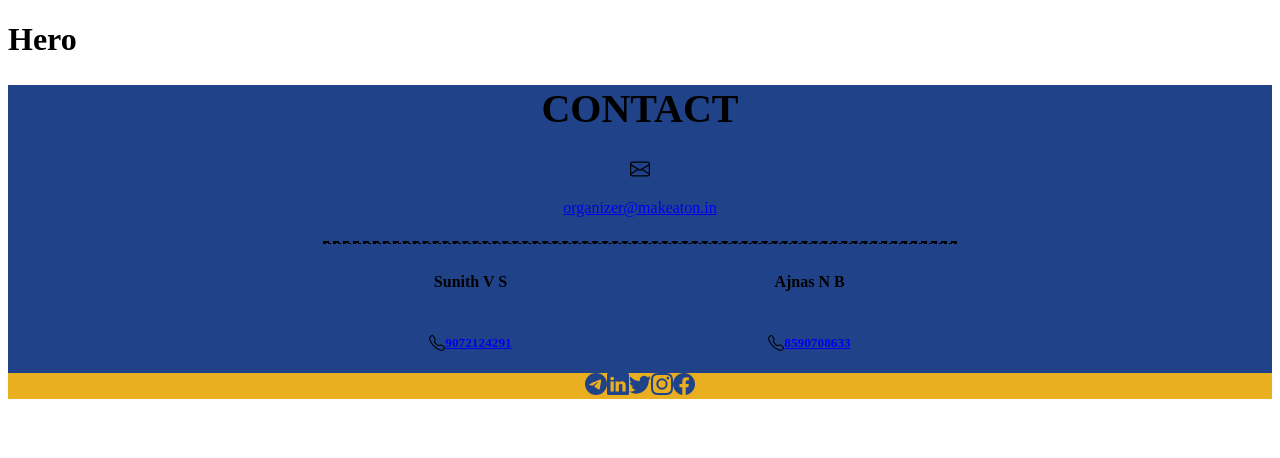
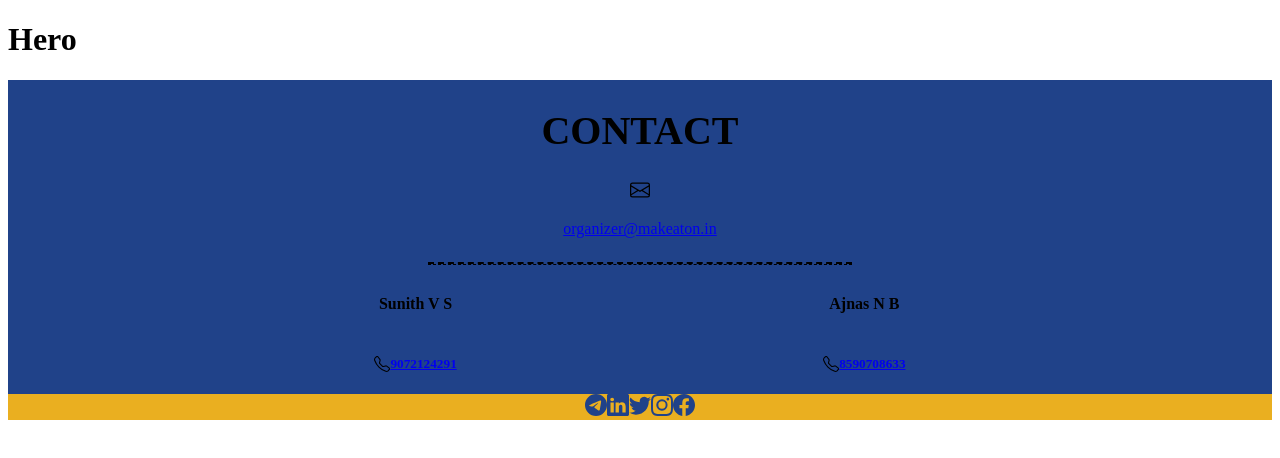
Before and after one commit to Make-a-Ton/make-a-ton-2024, a Next.js app: page / in a window 1280 px wide. Shown: the top 458 px of the page. Built offline with nearby package versions, Linux system fonts and the light colour scheme.

Commit message:
ui refactoring done

```diff
--- a/src/sections/Footer/Footer.jsx
+++ b/src/sections/Footer/Footer.jsx
@@ -4,14 +4,14 @@ const Footer = () => {
   return (
     <Fragment>
       <div className="text-white py-4" style={{ backgroundColor: '#204289' }}>
-        <div className='container mx-auto text-center'>
+        <div className='container mx-auto text-center flex flex-col space-y-6 pb-6 pt-3'>
 
           <div>
-            <h1 className='uppercase font-bold' style={{ fontSize: '40px' }}>Contact</h1>
+            <h1 className='uppercase font-bold font-weight: 700;' style={{ fontSize: '40px' }}>Contact</h1>
           </div>
 
 
-          <div className='flex flex-col items-center space-y-2 mt-6 mb-3'>
+          <div className='flex flex-col items-center space-y-2'>
             {/* Icon */}
             <div>
               <svg xmlns="http://www.w3.org/2000/svg" width="20" height="20" fill="currentColor" className="bi bi-envelope" viewBox="0 0 16 16">
@@ -19,34 +19,35 @@ const Footer = () => {
               </svg>
             </div>
             {/* Email Address */}
-            <p><a href="mailto:organizer@makeaton.in">organizer@makeaton.in</a></p>
+            <p className='font-weight: 700; text-lg'><a href="mailto:organizer@makeaton.in">organizer@makeaton.in</a></p>
           </div>
 
           <div className='p-4'>
-            <hr class="w-1/2 mx-auto border-dashed border-t-2 border-white-500 my-4"/>
+            <hr class="w-1/3 mx-auto border-dashed border-t-2 border-white-500"/>
           </div>
 
 
-          <div className='w-1/3 mx-auto p-4 flex justify-between mt-1 mb-1'>
+          <div className='flex justify-evenly'>
             <div>
-              <h4 className='text-gray-300 font-light'>Sunith V S</h4>
+              <h4 className='text-gray-300 font-light text-lg'>Sunith V S</h4>
               <div className='flex items-center space-x-2'>
                 <svg xmlns="http://www.w3.org/2000/svg" width="16" height="16" fill="currentColor" class="bi bi-telephone" viewBox="0 0 16 16">
                   <path d="M3.654 1.328a.678.678 0 0 0-1.015-.063L1.605 2.3c-.483.484-.661 1.169-.45 1.77a17.568 17.568 0 0 0 4.168 6.608 17.569 17.569 0 0 0 6.608 4.168c.601.211 1.286.033 1.77-.45l1.034-1.034a.678.678 0 0 0-.063-1.015l-2.307-1.794a.678.678 0 0 0-.58-.122l-2.19.547a1.745 1.745 0 0 1-1.657-.459L5.482 8.062a1.745 1.745 0 0 1-.46-1.657l.548-2.19a.678.678 0 0 0-.122-.58L3.654 1.328zM1.884.511a1.745 1.745 0 0 1 2.612.163L6.29 2.98c.329.423.445.974.315 1.494l-.547 2.19a.678.678 0 0 0 .178.643l2.457 2.457a.678.678 0 0 0 .644.178l2.189-.547a1.745 1.745 0 0 1 1.494.315l2.306 1.794c.829.645.905 1.87.163 2.611l-1.034 1.034c-.74.74-1.846 1.065-2.877.702a18.634 18.634 0 0 1-7.01-4.42 18.634 18.634 0 0 1-4.42-7.009c-.362-1.03-.037-2.137.703-2.877L1.885.511z"/>
                 </svg>
-                <h5><a href="tel:9072124291">9072124291</a></h5>
+                <h5 className='font-weight: 700 text-lg'><a href="tel:9072124291">9072124291</a></h5>
               </div>
             </div>
 
             <div>
-              <h4 className='text-gray-300 font-light'>Ajnas N B</h4>
+              <h4 className='text-gray-300 font-light text-lg'>Ajnas N B</h4>
               <div className='flex items-center space-x-2'>
                 <svg xmlns="http://www.w3.org/2000/svg" width="16" height="16" fill="currentColor" class="bi bi-telephone" viewBox="0 0 16 16">
                   <path d="M3.654 1.328a.678.678 0 0 0-1.015-.063L1.605 2.3c-.483.484-.661 1.169-.45 1.77a17.568 17.568 0 0 0 4.168 6.608 17.569 17.569 0 0 0 6.608 4.168c.601.211 1.286.033 1.77-.45l1.034-1.034a.678.678 0 0 0-.063-1.015l-2.307-1.794a.678.678 0 0 0-.58-.122l-2.19.547a1.745 1.745 0 0 1-1.657-.459L5.482 8.062a1.745 1.745 0 0 1-.46-1.657l.548-2.19a.678.678 0 0 0-.122-.58L3.654 1.328zM1.884.511a1.745 1.745 0 0 1 2.612.163L6.29 2.98c.329.423.445.974.315 1.494l-.547 2.19a.678.678 0 0 0 .178.643l2.457 2.457a.678.678 0 0 0 .644.178l2.189-.547a1.745 1.745 0 0 1 1.494.315l2.306 1.794c.829.645.905 1.87.163 2.611l-1.034 1.034c-.74.74-1.846 1.065-2.877.702a18.634 18.634 0 0 1-7.01-4.42 18.634 18.634 0 0 1-4.42-7.009c-.362-1.03-.037-2.137.703-2.877L1.885.511z"/>
                 </svg>
-                <h5><a href="tel:8590708633">8590708633</a></h5>
+                <h5 className='font-weight: 700 text-lg'><a href="tel:8590708633">8590708633</a></h5>
               </div>
             </div>
+
           </div>
 
         </div>
@@ -55,7 +56,7 @@ const Footer = () => {
       </div>
       <div className="text-white p-7" style={{ backgroundColor: '#EAAF20' }}>
         <div className='container mx-auto text-center'>
-          <div className='flex justify-center space-x-6'>
+          <div className='flex justify-center space-x-12'>
             {/* Icon 1 */}
             <a href="#">
               <svg xmlns="http://www.w3.org/2000/svg" width="22" height="22" fill="#204289" className="bi bi-telegram" viewBox="0 0 16 16">
```
